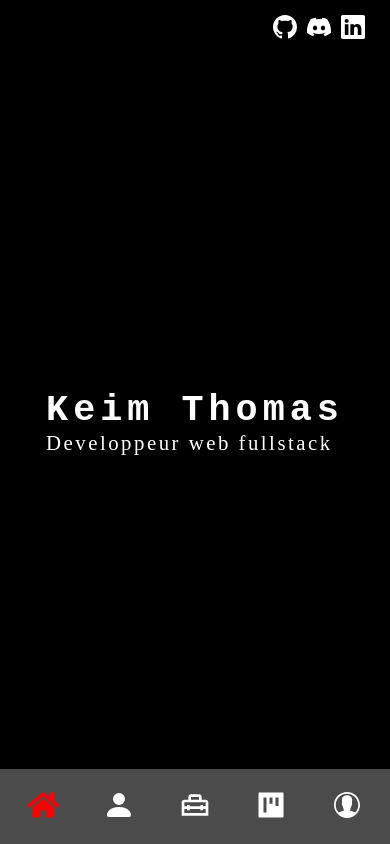
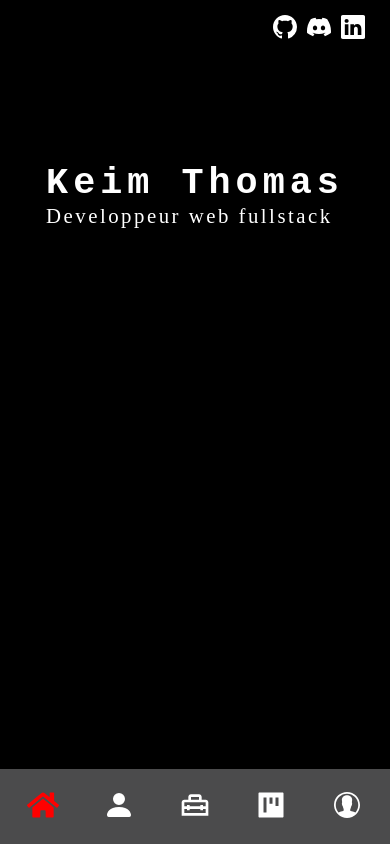
Before and after one commit to heimdall54/portfolio3, a Next.js app: page / in a window 390 px wide. Built offline with nearby package versions, Linux system fonts and the light colour scheme.

Commit message:
responsive

```diff
--- a/styles/setting.scss
+++ b/styles/setting.scss
@@ -9,5 +9,5 @@
 body {
   background-color: #000000;
   width: 100vw;
-  height: 100vh;
+  height: 100vmin;
 }
```
